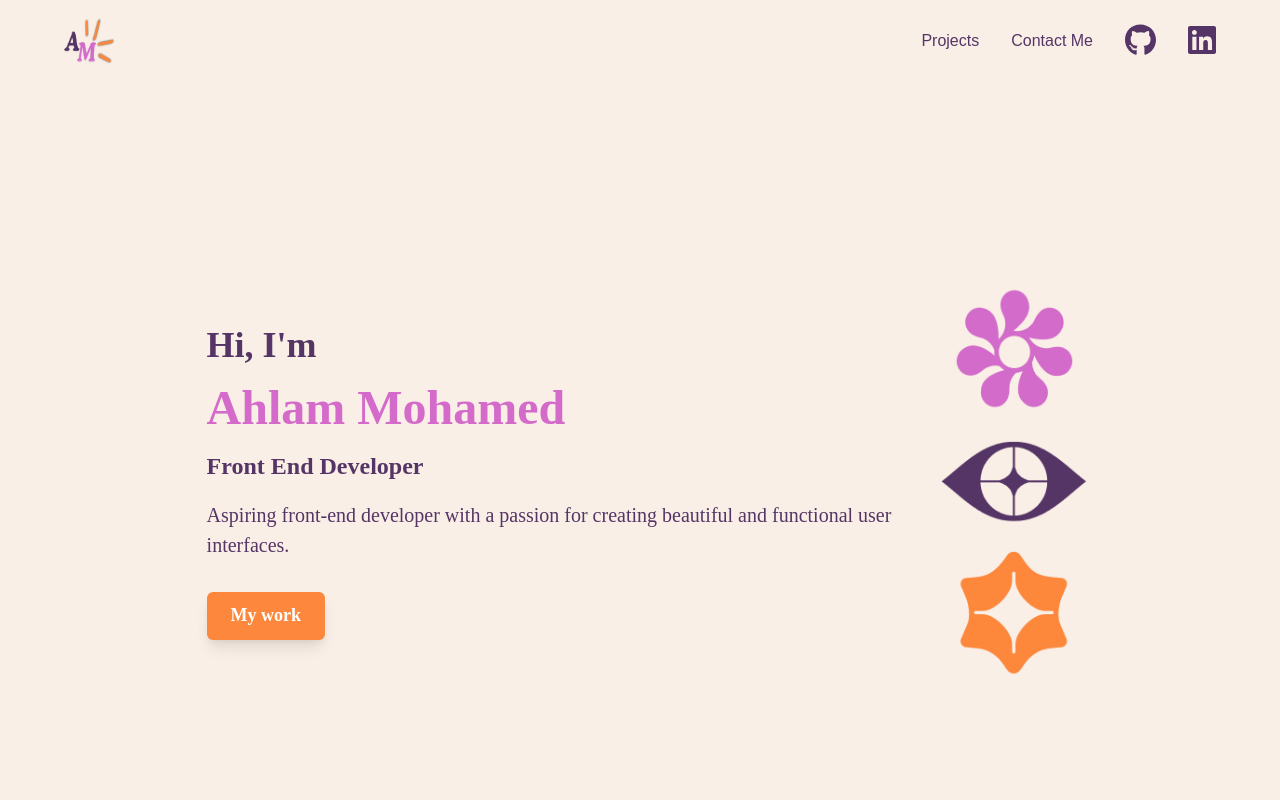
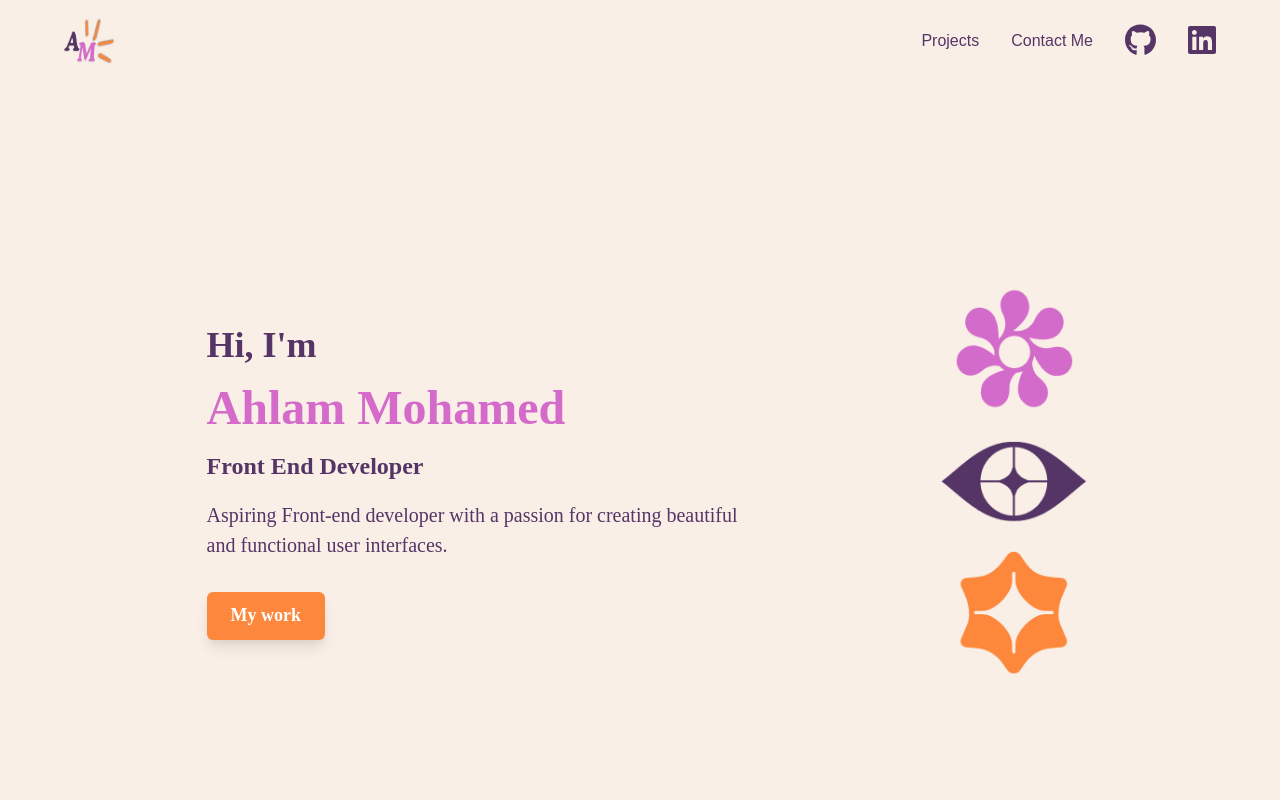
Before and after one commit to Mohamed-Ahlam/amportfolio, a React (Create React App) app: page / in a window 1280 px wide. Shown: the top 800 px of the page. Built offline with nearby package versions, Linux system fonts and the light colour scheme.

Commit message:
updated landing page

```diff
--- a/src/components/LandingSection.js
+++ b/src/components/LandingSection.js
@@ -5,7 +5,7 @@ import logo from '../images/image.png';
 const greeting = "Hi, I'm";
 const name = "Ahlam Mohamed"
 const bio1 = "Front End Developer";
-const bio2 = "Aspiring front-end developer with a passion for creating" + "\n" + "beautiful and functional user interfaces.";
+const bio2 = `Aspiring Front-end developer with a passion for creating beautiful \n and functional user interfaces.`;
 
 const LandingSection = () => {
   const handleClick = (anchor) => () => {
@@ -71,7 +71,7 @@ const LandingSection = () => {
           <Text fontSize="2xl" color="#553566 " fontWeight="semibold">
             {bio1}
           </Text>
-          <Text fontSize="xl" color="#553566 " fontWeight="normal">
+          <Text fontSize="xl" color="#553566 " fontWeight="normal" whiteSpace="pre-line">
             {bio2}
           </Text>
           <Button
```
